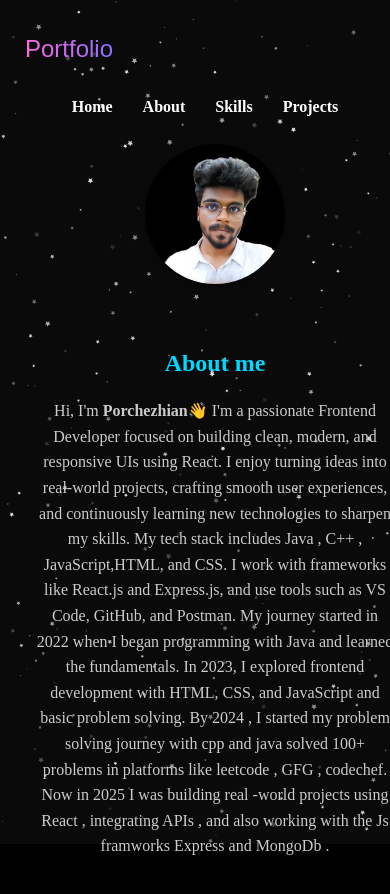
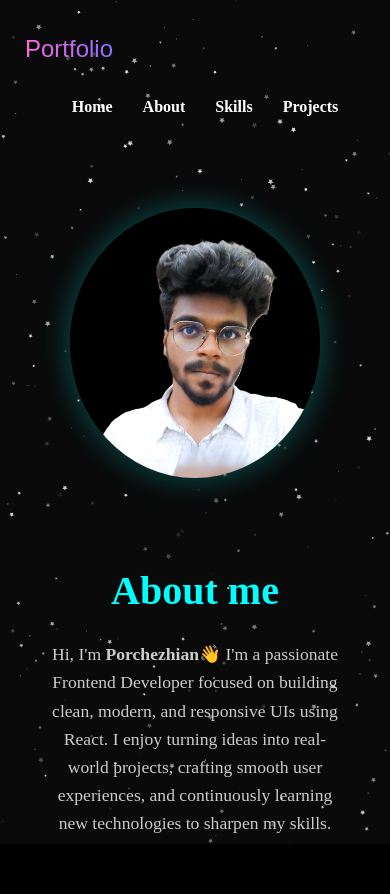
Before and after one commit to chezhianch/Animated-React-Portfolio, a React (Vite) app: page /about in a window 390 px wide. Shown: the top 894 px of the page. After the commit the page ends 844 px from the top, so only its background shows below. Built offline with nearby package versions, Linux system fonts and the light colour scheme.

Commit message:
Update App.css

```diff
--- a/src/App.css
+++ b/src/App.css
@@ -501,53 +501,24 @@ gap: 30px;
       .abt-scroll-wrapper {
         height: 100vh;
         overflow-y: auto;
-        padding-bottom: 2rem; /* so bottom content doesn't get cut */
+        padding-bottom: 4rem;
         box-sizing: border-box;
       }
 
       .abt-cont {
-        display: flex;
-        flex-direction: column;
-        align-items: center;
-        justify-content: flex-start;
-        text-align: center;
-        padding: 1rem;
-        gap: 1.5rem;
-        height: auto;
-        box-sizing: border-box;
+        padding-bottom: 2rem;
       }
 
       .profile-img {
-        width: 100%;
-        display: flex;
-        justify-content: center;
-        margin: 3rem 0 1rem; /* pushes image a little down */
+        margin-top: 4rem;
       }
 
-      .profile-img img {
-        width: 140px;
-        height: 140px;
-        object-fit: cover;
-        border-radius: 50%;
-        box-shadow: 0 4px 8px rgba(0, 0, 0, 0.3);
-      }
-
-      .about {
-        font-size: 1.5rem;
-        font-weight: bold;
-        margin-bottom: 10px;
-        color: #00d9ff;
-      }
-
-      .about-cnt {
-        width: 100%;
-        text-align: center;
-        padding: 0 20px;
-        font-size: 1rem;
-        line-height: 1.6;
-        word-break: break-word;
+      html, body {
+        height: 100%;
+        overflow-x: hidden;
       }
     }
+
 
 
 
```
